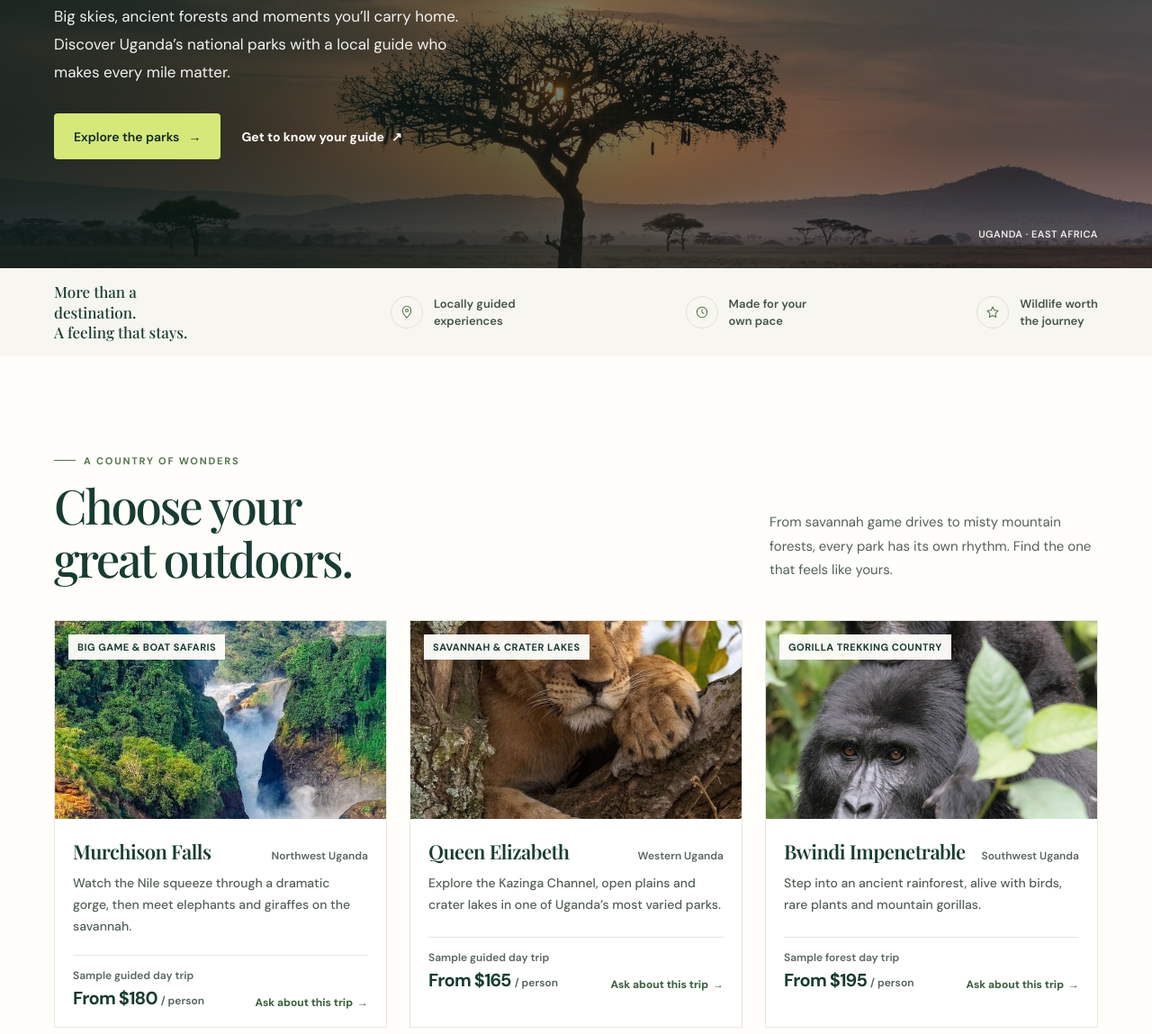
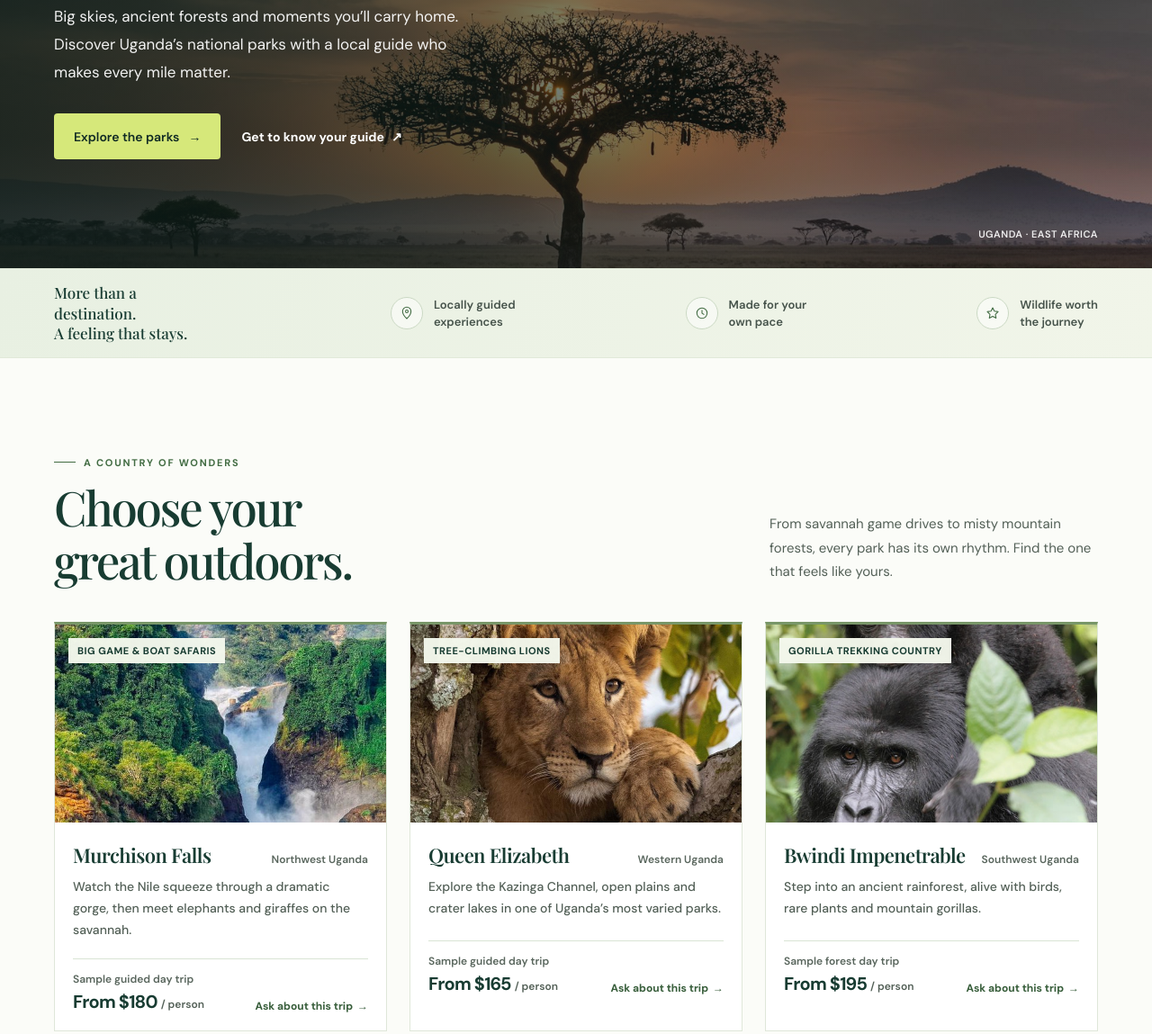
Before and after one commit to markmbabazi26-lgtm/tourism_website, a plain HTML site: page index.html in a window 1280 px wide. Shown: the part 446-1595 px from the top of the page at 90% size. Drawn offline with nearby package versions, Linux system fonts and the light colour scheme.

Commit message:
Add full website layout and park cards

```diff
--- a/index.html
+++ b/index.html
@@ -14,13 +14,13 @@
             color-scheme: light;
             --forest: #183c32;
             --forest-deep: #102a24;
-            --leaf: #57774e;
+            --leaf: #426c43;
             --lime: #d6e87a;
-            --cream: #f7f6f0;
-            --paper: #fffefa;
+            --cream: #f0f5eb;
+            --paper: #fbfcf8;
             --ink: #1d2923;
             --muted: #6a756d;
-            --line: #e7e8df;
+            --line: #dfe7d9;
             --serif: "Playfair Display", Georgia, serif;
             --sans: "DM Sans", Arial, sans-serif;
         }
@@ -36,7 +36,7 @@
 
         .announcement { background: var(--forest-deep); color: #edf2db; font-size: 13px; letter-spacing: .035em; text-align: center; padding: 10px 20px; }
         .announcement strong { color: var(--lime); font-weight: 700; }
-        .header { position: sticky; z-index: 20; top: 0; background: rgba(255, 254, 250, .96); backdrop-filter: blur(12px); border-bottom: 1px solid rgba(231, 232, 223, .85); }
+        .header { position: sticky; z-index: 20; top: 0; background: rgba(251, 252, 248, .96); backdrop-filter: blur(12px); border-bottom: 1px solid rgba(223, 231, 217, .9); }
         .nav { min-height: 76px; display: flex; align-items: center; justify-content: space-between; gap: 30px; }
         .brand { display: inline-flex; gap: 10px; align-items: center; font-weight: 700; font-size: 17px; letter-spacing: -.035em; white-space: nowrap; }
         .brand-mark { width: 35px; height: 35px; display: grid; place-items: center; border-radius: 50%; color: var(--lime); background: var(--forest); }
@@ -46,7 +46,7 @@
         .nav-links a:not(.nav-cta):hover { color: var(--leaf); }
         .nav-cta, .button { display: inline-flex; align-items: center; justify-content: center; gap: 10px; border: 0; border-radius: 4px; background: var(--forest); color: white; font-weight: 600; transition: background .2s, transform .2s; }
         .nav-cta { min-height: 42px; padding: 0 18px; font-size: 13px; }
-        .nav-cta:hover, .button:hover { background: #285447; transform: translateY(-1px); }
+        .nav-cta:hover, .button:hover { background: #356443; transform: translateY(-1px); }
         .menu-toggle { display: none; align-items: center; justify-content: center; width: 42px; height: 42px; border: 1px solid var(--line); border-radius: 4px; background: transparent; color: var(--forest); cursor: pointer; }
 
         .hero { position: relative; min-height: 630px; display: flex; align-items: center; overflow: hidden; color: white; background: #233d31; }
@@ -67,11 +67,11 @@
         .text-link:hover span, .button:hover svg { transform: translateX(3px); }
         .hero-note { position: absolute; right: max(32px, calc((100% - 1160px) / 2)); bottom: 31px; color: rgba(255,255,255,.9); font-size: 11px; font-weight: 600; letter-spacing: .045em; }
 
-        .intro-strip { position: relative; z-index: 2; background: var(--cream); }
+        .intro-strip { position: relative; z-index: 2; background: linear-gradient(110deg, #e8f0e2, #f1f5e9); border-block: 1px solid #e1e9d9; }
         .intro-inner { min-height: 98px; display: flex; align-items: center; justify-content: space-between; gap: 28px; }
         .intro-label { max-width: 185px; color: var(--forest); font-family: var(--serif); font-size: 17px; line-height: 1.35; }
         .intro-item { display: flex; align-items: center; gap: 12px; color: #46534b; font-size: 13px; font-weight: 600; line-height: 1.5; }
-        .intro-icon { flex: 0 0 36px; width: 36px; height: 36px; display: grid; place-items: center; border: 1px solid #dfe3d2; border-radius: 50%; color: var(--leaf); }
+        .intro-icon { flex: 0 0 36px; width: 36px; height: 36px; display: grid; place-items: center; border: 1px solid #cbd9c4; border-radius: 50%; background: rgba(255,255,255,.55); color: var(--leaf); }
         .intro-icon svg { width: 16px; height: 16px; }
 
         .section { padding: 100px 0; }
@@ -80,19 +80,20 @@
         h2 { margin-bottom: 0; color: var(--forest); font-family: var(--serif); font-size: clamp(36px, 4.3vw, 53px); font-weight: 500; letter-spacing: -.045em; line-height: 1.12; }
         .section-lead { max-width: 365px; margin: 0 0 4px; color: #536057; font-size: 15px; line-height: 1.75; }
         .park-grid { display: grid; grid-template-columns: repeat(3, 1fr); gap: 25px; }
-        .park-card { min-width: 0; overflow: hidden; border: 1px solid var(--line); background: white; transition: box-shadow .22s, transform .22s; }
+        .park-card { min-width: 0; overflow: hidden; border: 1px solid var(--line); border-top: 3px solid #789668; background: white; transition: box-shadow .22s, transform .22s; }
         .park-card:hover { box-shadow: 0 16px 38px rgba(27, 55, 42, .1); transform: translateY(-4px); }
         .park-image { position: relative; height: 220px; overflow: hidden; background: #dce1d0; }
         .park-image img { width: 100%; height: 100%; object-fit: cover; transition: transform .5s; }
+        .queen-elizabeth-image img { object-position: center 18%; }
         .lake-mburo-image img { object-position: center 78%; }
         .park-card:hover .park-image img { transform: scale(1.04); }
-        .park-tag { position: absolute; top: 15px; left: 15px; padding: 7px 10px; background: rgba(255,254,250,.96); color: var(--forest); font-size: 11px; font-weight: 700; letter-spacing: .045em; text-transform: uppercase; }
+        .park-tag { position: absolute; top: 15px; left: 15px; padding: 7px 10px; background: rgba(244,248,237,.97); color: var(--forest); font-size: 11px; font-weight: 700; letter-spacing: .045em; text-transform: uppercase; }
         .park-body { padding: 21px 20px 19px; }
         .park-title-row { display: flex; justify-content: space-between; align-items: baseline; gap: 12px; margin-bottom: 9px; }
         h3 { margin-bottom: 0; color: var(--forest); font-family: var(--serif); font-size: 22px; font-weight: 600; letter-spacing: -.025em; }
         .park-location { color: #59665d; font-size: 12px; font-weight: 600; text-align: right; }
         .park-description { min-height: 52px; margin-bottom: 19px; color: #536057; font-size: 14px; font-weight: 500; line-height: 1.7; }
-        .park-footer { display: flex; align-items: end; justify-content: space-between; gap: 10px; border-top: 1px solid var(--line); padding-top: 14px; }
+        .park-footer { display: flex; align-items: end; justify-content: space-between; gap: 10px; border-top: 1px solid #d9e4d4; padding-top: 14px; }
         .price-label { display: block; margin-bottom: 4px; color: #59665d; font-size: 12px; font-weight: 600; }
         .price { color: var(--forest); font-size: 20px; font-weight: 700; letter-spacing: -.04em; }
         .price small { color: #536057; font-size: 12px; font-weight: 600; letter-spacing: 0; }
@@ -110,7 +111,7 @@
         .experience-copy > p { max-width: 460px; margin-bottom: 26px; color: #536057; font-size: 15px; line-height: 1.8; }
         .benefits { display: grid; gap: 15px; margin: 0 0 29px; padding: 0; list-style: none; }
         .benefits li { display: flex; align-items: start; gap: 11px; color: #34443a; font-size: 14px; font-weight: 500; line-height: 1.6; }
-        .check { flex: 0 0 19px; width: 19px; height: 19px; display: grid; place-items: center; border-radius: 50%; background: #e5ebd6; color: var(--leaf); font-size: 11px; font-weight: 700; }
+        .check { flex: 0 0 19px; width: 19px; height: 19px; display: grid; place-items: center; border-radius: 50%; background: #e1ecd9; color: #355f39; font-size: 11px; font-weight: 700; }
 
         .about { padding: 94px 0; background: var(--forest); color: white; }
         .about-grid { display: grid; grid-template-columns: .8fr 1.2fr; align-items: center; gap: 75px; }
@@ -123,7 +124,7 @@
         .about-note strong { color: var(--lime); font-weight: 700; }
 
         .contact { padding: 90px 0; background: var(--cream); }
-        .contact-panel { display: flex; align-items: center; justify-content: space-between; gap: 30px; padding: 42px 48px; background: var(--lime); }
+        .contact-panel { display: flex; align-items: center; justify-content: space-between; gap: 30px; padding: 42px 48px; border: 1px solid #c3d27a; background: linear-gradient(115deg, #dce99a, #e8efb7); }
         .contact-copy .eyebrow { margin-bottom: 12px; color: var(--forest); }
         .contact-copy h2 { max-width: 520px; color: var(--forest); font-size: clamp(31px, 4vw, 43px); }
         .contact-copy p { margin: 12px 0 0; color: #3e533d; font-size: 15px; font-weight: 500; line-height: 1.7; }
@@ -260,7 +261,7 @@
                         </div>
                     </article>
                     <article class="park-card">
-                        <div class="park-image"><img src="photos/queen%20elizabeth.jpg" alt="Scenery in Queen Elizabeth National Park" loading="lazy"><span class="park-tag">Savannah &amp; crater lakes</span></div>
+                        <div class="park-image queen-elizabeth-image"><img src="photos/queen%20elizabeth.jpg" alt="Lion resting in a tree in Queen Elizabeth National Park" loading="lazy"><span class="park-tag">Tree-climbing lions</span></div>
                         <div class="park-body">
                             <div class="park-title-row"><h3>Queen Elizabeth</h3><span class="park-location">Western Uganda</span></div>
                             <p class="park-description">Explore the Kazinga Channel, open plains and crater lakes in one of Uganda’s most varied parks.</p>
```
